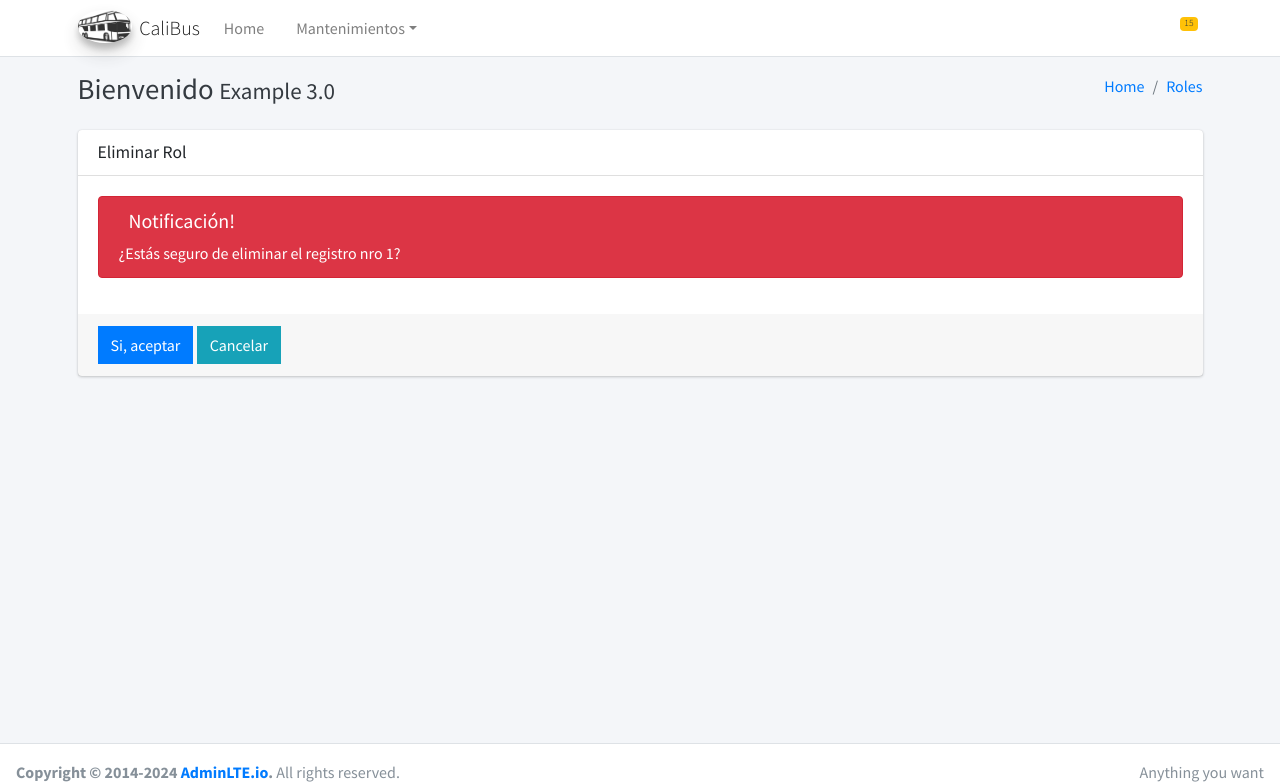
After one commit to blaram/Cali_Bus, a Django app: page /calibus/role/delete/1 in a window 1280 px wide. The commit adds this page. Shown: the top 783 px of the page. Run offline with Django 5.2, Linux system fonts and the light colour scheme; tables that the repository leaves empty hold one stand-in row (values such as "Sample post"); some libraries are stand-ins or nearby versions.

Commit message:
Implementado update y delete de role

```diff
--- /dev/null
+++ b/core/calibus/templates/role/delete.html
@@ -0,0 +1 @@
+{% extends 'delete.html' %}
--- a/core/calibus/templates/role/list.html
+++ b/core/calibus/templates/role/list.html
@@ -14,8 +14,8 @@
       <td>{{ r.id }}</td>
       <td>{{ r.name }}</td>
       <td>
-        <button type="button" class="btn btn-warning btn-xs"><i class="fas fa-edit btn-flat"></i></button>
-        <button type="button" class="btn btn-danger btn-xs"><i class="fas fa-trash-alt btn-flat"></i></button>
+        <a href="{% url 'calibus:role_update' r.id %}" class="btn btn-warning btn-xs btn-flat"><i class="fas fa-edit"></i></a>
+        <a href="{% url 'calibus:role_delete' r.id %}" class="btn btn-danger btn-xs btn-flat"><i class="fas fa-trash-alt"></i></a>
       </td>
     </tr>
   {% endfor %}
--- a/core/calibus/urls.py
+++ b/core/calibus/urls.py
@@ -7,4 +7,6 @@ urlpatterns = [
     path('role/list/', RoleListView.as_view(), name='role_list'),
     path('role/list2/', role_list, name='role_list2'),
     path('role/add/', RoleCreateView.as_view(), name='role_create'),
+    path('role/edit/<int:pk>', RoleUpdateView.as_view(), name='role_update'),
+    path('role/delete/<int:pk>', RoleDeleteView.as_view(), name='role_delete'),
 ]
--- a/core/calibus/views/role/views.py
+++ b/core/calibus/views/role/views.py
@@ -2,7 +2,7 @@ from django.http import JsonResponse, HttpResponseRedirect
 from django.contrib.auth.decorators import login_required
 from django.shortcuts import render, redirect
 from django.views.decorators.csrf import csrf_exempt
-from django.views.generic import ListView, CreateView
+from django.views.generic import ListView, CreateView, UpdateView, DeleteView
 from django.urls import reverse_lazy
 from django.utils.decorators import method_decorator
 
@@ -84,3 +84,49 @@ class RoleCreateView(CreateView):
         context['list_url'] = reverse_lazy('calibus:role_list')
         context['action'] = 'add'
         return context
+
+
+class RoleUpdateView(UpdateView):
+    model = Role
+    form_class = RoleForm
+    template_name = 'role/create.html'
+    success_url = reverse_lazy('calibus:role_list')
+
+    def dispatch(self, request, *args, **kwargs):
+        self.object = self.get_object()
+        return super().dispatch(request, *args, **kwargs)
+
+    def post(self, request, *args, **kwargs):
+        data = {}
+        try:
+            action = request.POST['action']
+            if action == 'edit':
+                # rol = self.get_object()
+                form = self.get_form()
+                data = form.save()
+            else:
+                data['error'] = 'No ha ingresado ninguna opción'
+        except Exception as e:
+            data['error'] = str(e)
+        return JsonResponse(data)
+
+    def get_context_data(self, **kwargs):
+        context = super().get_context_data(**kwargs)
+        context['title'] = 'Editar Rol'
+        context['entity'] = 'Roles'
+        context['list_url'] = reverse_lazy('calibus:role_list')
+        context['action'] = 'edit'
+        return context
+
+
+class RoleDeleteView(DeleteView):
+    model = Role
+    template_name = 'role/delete.html'
+    success_url = reverse_lazy('calibus:role_list')
+
+    def get_context_data(self, **kwargs):
+        context = super().get_context_data(**kwargs)
+        context['title'] = 'Eliminar Rol'
+        context['entity'] = 'Roles'
+        context['list_url'] = reverse_lazy('calibus:role_list')
+        return context
--- /dev/null
+++ b/templates/delete.html
@@ -0,0 +1,41 @@
+{% extends 'body.html' %}
+{% load widget_tweaks %}
+
+{% block content %}
+  <form action="" method="POST">
+    <div class="card card-default">
+      <div class="card-header">
+        <h3 class="card-title"><i class="fas fa-plus"></i> {{ title }}</h3>
+      </div>
+      <!-- /.card-header -->
+      <div class="card-body">
+        {% csrf_token %}
+        <input type="hidden" name="action" value="{{ action }}" />
+
+        {% if form.errors %}
+          <div class="alert alert-danger alert-dismissible">
+            <button type="button" class="close" data-dismiss="alert" aria-hidden="true">×</button>
+            <h5><i class="icon fas fa-ban"></i> Ha ocurrido un error al querer guardar el registro</h5>
+            <ul>
+              {% for field in form %}
+                {% for error in field.errors %}
+                  <li>{{ field.label }}: {{ error }}</li>
+                {% endfor %}
+              {% endfor %}
+            </ul>
+          </div>
+        {% endif %}
+        <div class="alert alert-danger alert-dismissible">
+          <h5><i class="icon fas fa-ban"></i> Notificación!</h5>
+          ¿Estás seguro de eliminar el registro nro {{ object.id }}?
+        </div>
+      </div>
+      <!-- /.card-footer -->
+      <div class="card-footer">
+        <button type="submit" class="btn btn-primary btn-flat"><i class="fas fa-save"></i> Si, aceptar</button>
+        <a href="{{ list_url }}" class="btn btn-info btn-flat"><i class="fas fa-times"></i> Cancelar</a>
+      </div>
+      <!-- /.card-body -->
+    </div>
+  </form>
+{% endblock %}
--- a/templates/form.html
+++ b/templates/form.html
@@ -61,7 +61,7 @@
       var parameters = $(this).serializeArray();
 
       $.ajax({
-        url: '{% url "calibus:role_create" %}',
+        url: window.location.pathname,
         type: 'POST',
         data: parameters,
         dataType: 'Json'
```
Also changed, not shown: static/img/logo.png, static/img/logo0.png (added), static/img/logo1.png (added), static/img/logo4.png (added), static/img/pngegg (2).png (added), static/img/pngegg.png (added).
